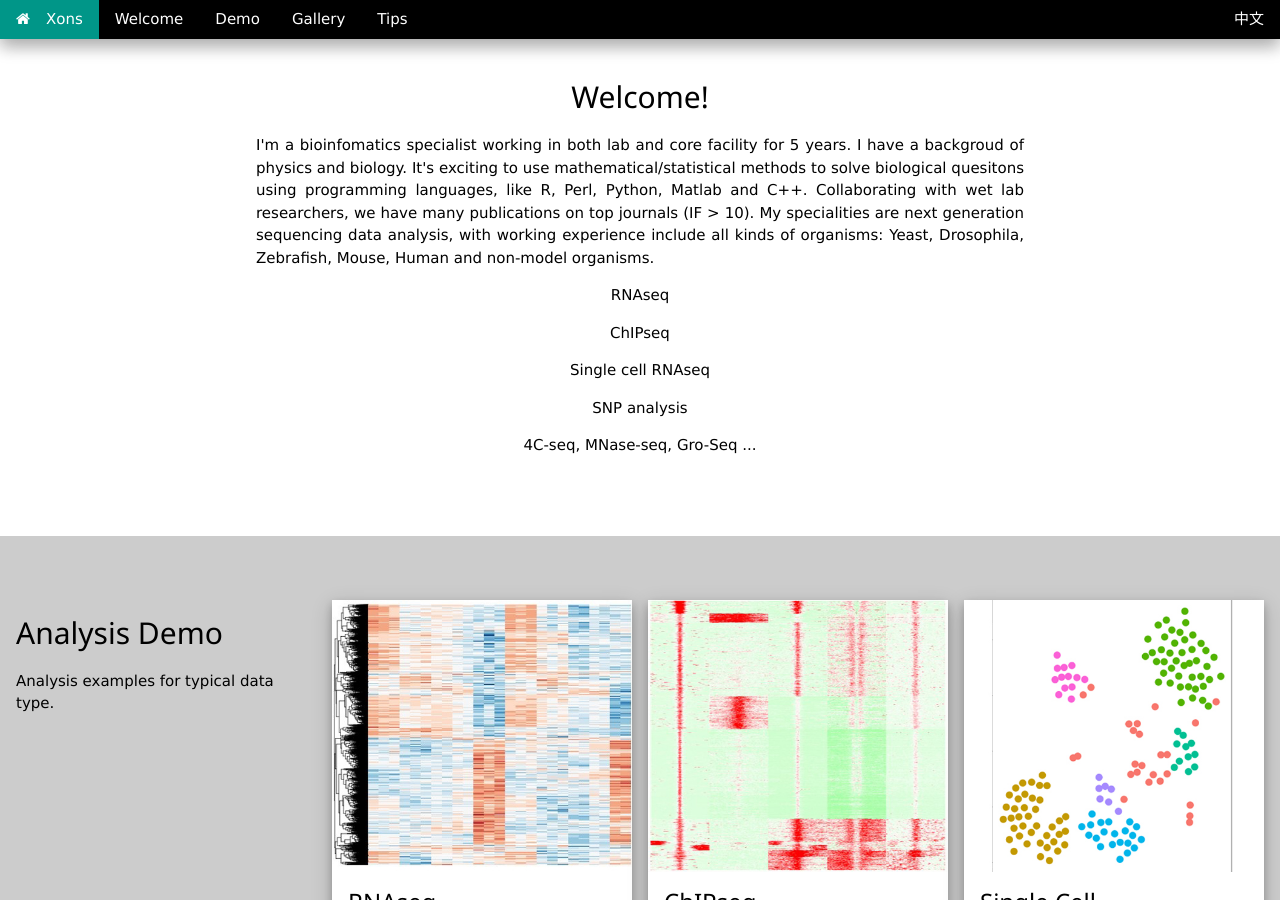
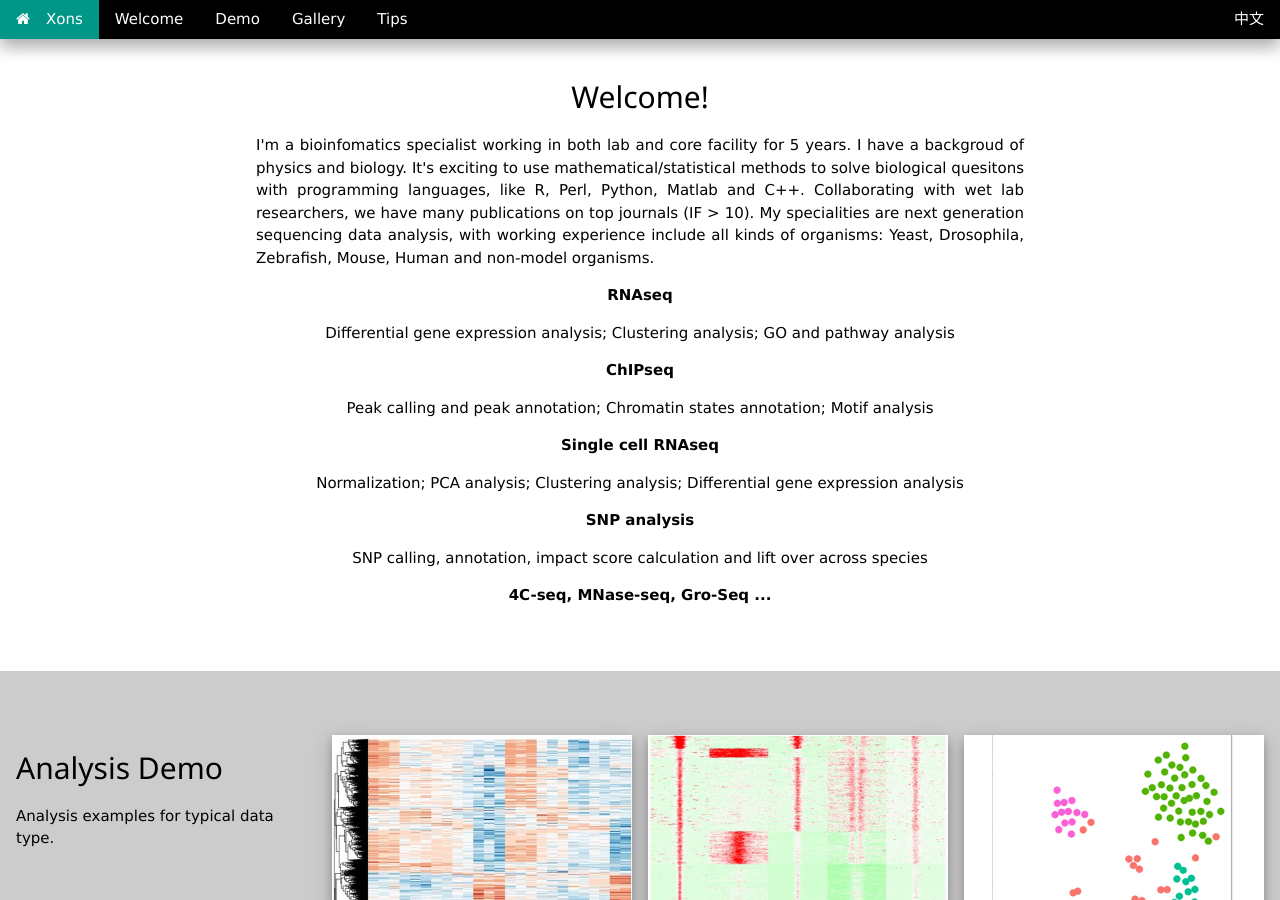
Before and after one commit to xons/xons.github.io, a Jekyll site: the page built from index.html, in a window 1280 px wide and 900 px high. Built offline with Jekyll 4.4.1, drawn with Linux system fonts in a browser that asks for light colours; nearby versions of some CDN libraries; library files that are not in the unit come from our copies.

Commit message:
Update index.html

```diff
--- a/index.html
+++ b/index.html
@@ -8,17 +8,21 @@ title: Xons
     <h2>Welcome!</h2>
     <p class="w3-justify">
         I'm a bioinfomatics specialist working in both lab and core facility for 5 years. I have a backgroud of physics and biology.
-        It's exciting to use mathematical/statistical methods to solve biological quesitons using programming languages,
+        It's exciting to use mathematical/statistical methods to solve biological quesitons with programming languages,
         like R, Perl, Python, Matlab and C++.
         Collaborating with wet lab researchers, we have many publications on top journals (IF > 10).
         My specialities are next generation sequencing data analysis,
         with working experience include all kinds of organisms: Yeast, Drosophila, Zebrafish, Mouse, Human and non-model organisms.
     </p>
-    <p> RNAseq </p>
-    <p> ChIPseq </p>
-    <p> Single cell RNAseq </p>
-    <p> SNP analysis </p>
-    <p> 4C-seq, MNase-seq, Gro-Seq ... </p>
+    <b> RNAseq </b>
+    <p>Differential gene expression analysis; Clustering analysis; GO and pathway analysis</p>
+    <b> ChIPseq </b>
+    <p>Peak calling and peak annotation; Chromatin states annotation; Motif analysis</p>
+    <b> Single cell RNAseq </b>
+    <p>Normalization; PCA analysis; Clustering analysis; Differential gene expression analysis</p>
+    <b> SNP analysis </b>
+    <p>SNP calling, annotation, impact score calculation and lift over across species</p>
+    <b> 4C-seq, MNase-seq, Gro-Seq ... </b>
   </div>
 
 <!-- Demo Row -->
```
